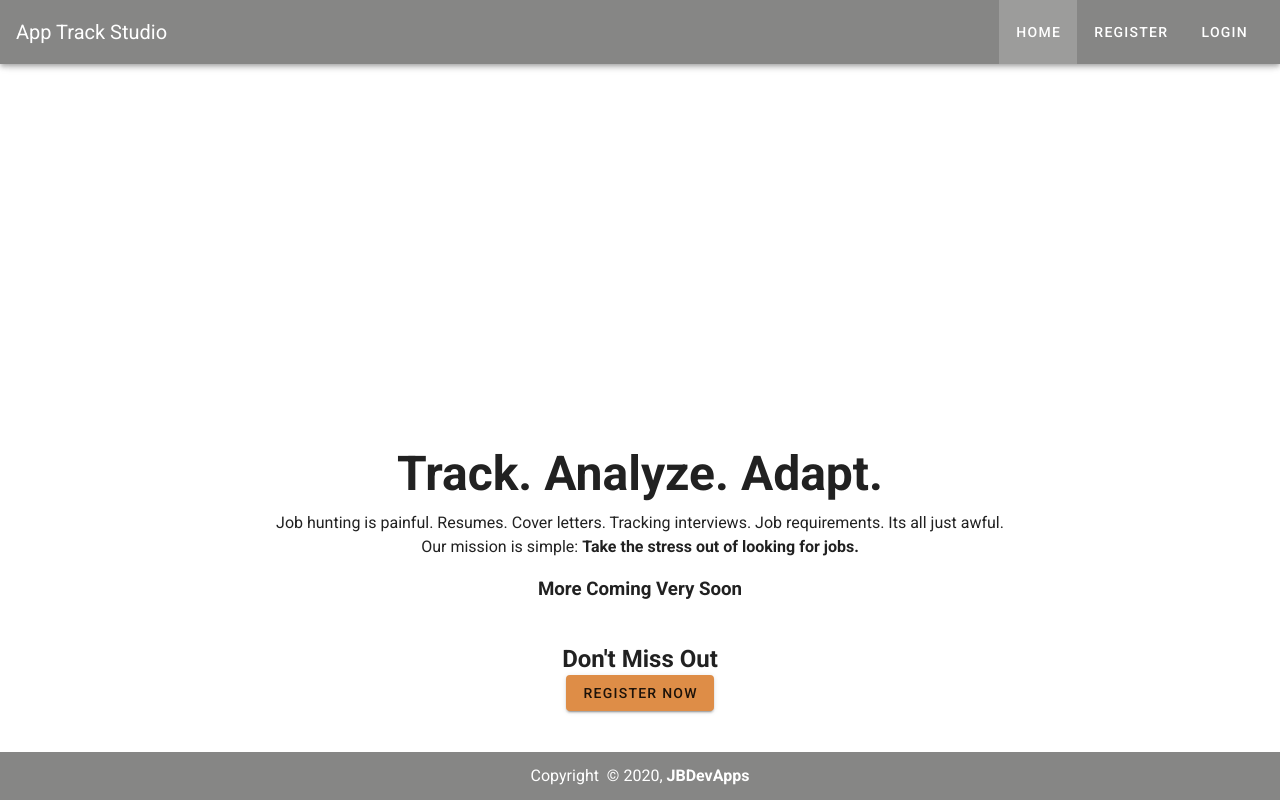
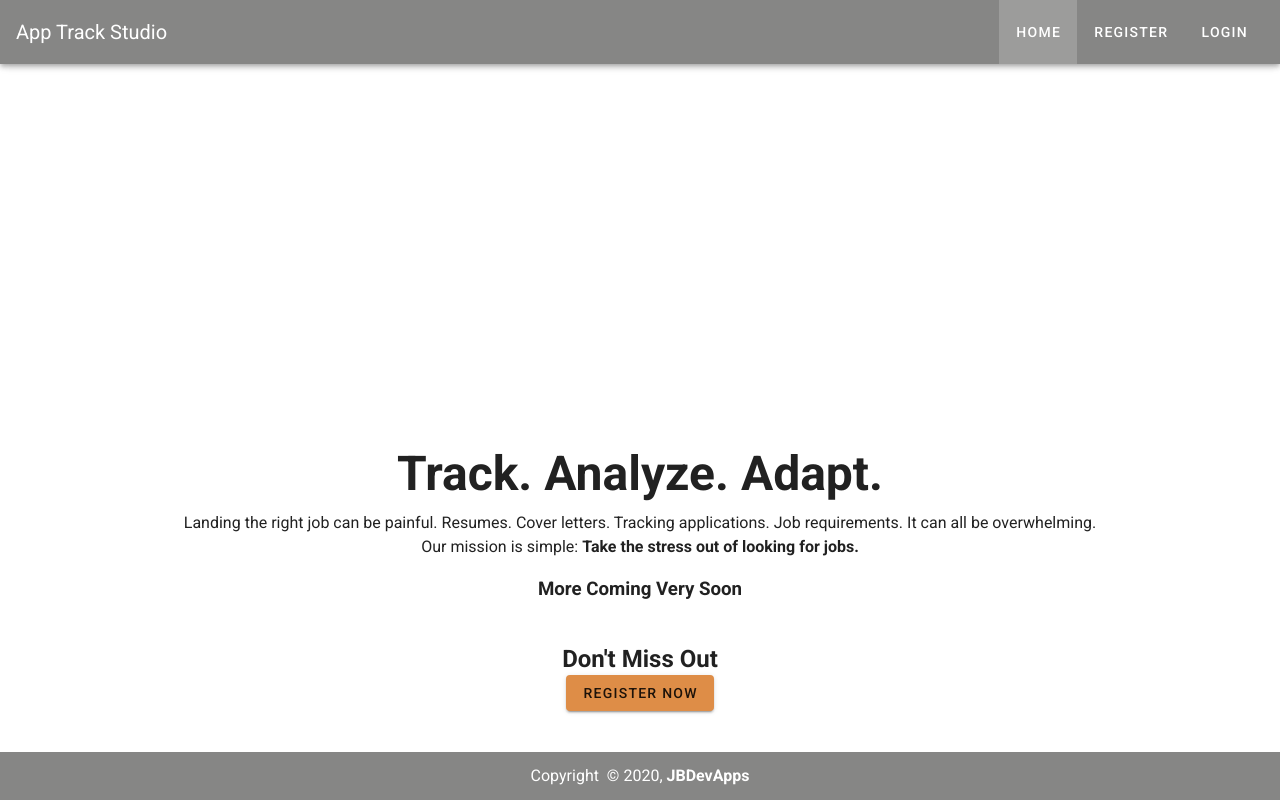
Before and after one commit to JBeamer92/job-app-helper-client, a Vue app: page / in a window 1280 px wide. Built offline with nearby package versions, Linux system fonts and the light colour scheme.

Commit message:
Added Dockerfile, changed wording on landing page

```diff
--- a/src/views/Home.vue
+++ b/src/views/Home.vue
@@ -17,7 +17,7 @@
           </h1>
 
           <p class="subheading font-weight-regular">
-            Job hunting is painful. Resumes. Cover letters. Tracking interviews. Job requirements. Its all just awful.<br>
+            Landing the right job can be painful. Resumes. Cover letters. Tracking applications. Job requirements. It can all be overwhelming.<br>
             Our mission is simple: <strong>Take the stress out of looking for jobs.</strong>
           </p>
           <h3>More Coming Very Soon</h3>
```
Also changed, not shown: 1 other file (tests, documents, lock files or other folders).
